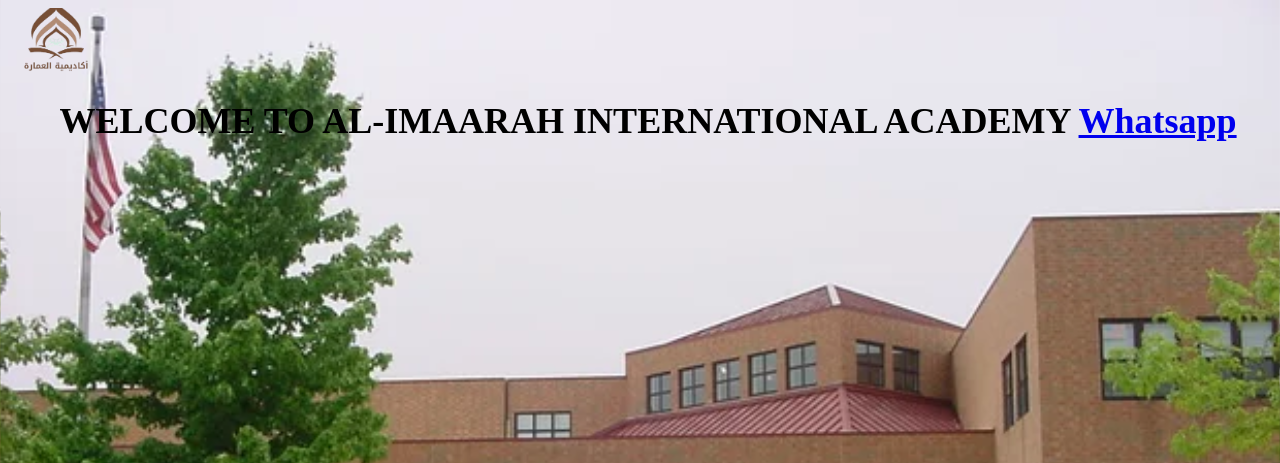
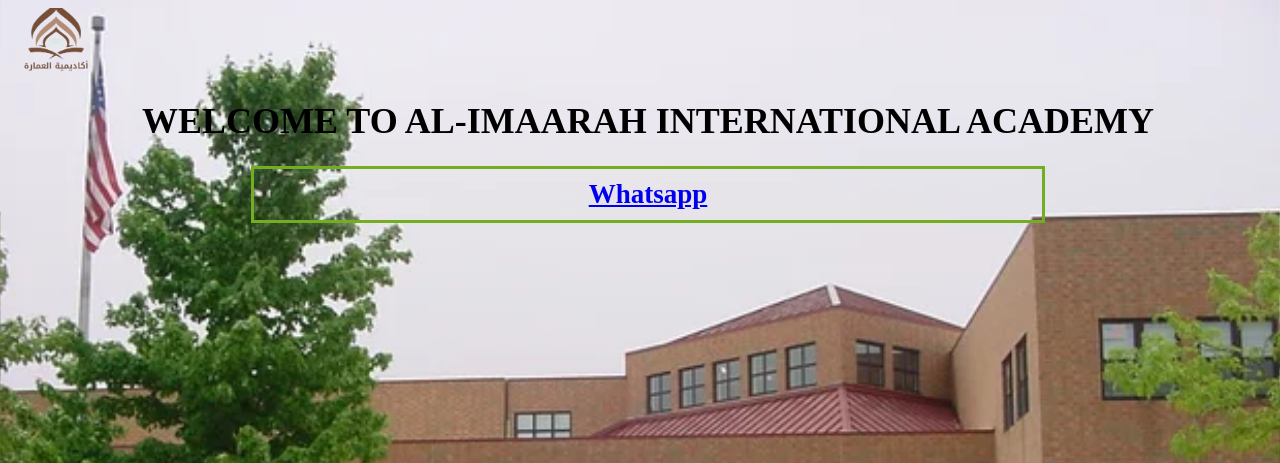
Before and after one commit to Femilove/website, a Django app: page / in a window 1280 px wide. Shown: the top 463 px of the page. Run offline with Django 4.2, Linux system fonts and the light colour scheme.

Commit message:
Update index.html

```diff
--- a/templates/index.html
+++ b/templates/index.html
@@ -7,6 +7,14 @@
     <title>AIA</title>
     <link rel="icon" type="image/x-icon" href="{% static 'files/icon1.png' %}"/>
     <link rel="stylesheet"href="{% static 'files/index.css' %}"/>
+    <style>
+       .center {
+          margin: auto;
+          width: 60%;
+          border: 3px solid #73AD21;
+          padding: 10px;
+          }
+    </style>
   </head>
   <body>
     <div class="logo">
@@ -14,8 +22,8 @@
     </div>
     <footer class="head1">
       <h1>WELCOME TO AL-IMAARAH INTERNATIONAL ACADEMY
-        <a href="https://chat.whatsapp.com/HHSQ3mOz04E3YWJlGjwQBH">Whatsapp</a>
     </h1>
+      <h2 class="center"><a href="https://chat.whatsapp.com/HHSQ3mOz04E3YWJlGjwQBH">Whatsapp</a></h2>
     </footer>
     <div class="footer-buttons">
       <a href="sign" class="b" onclick="myFunction()">Sign In</a>
```
